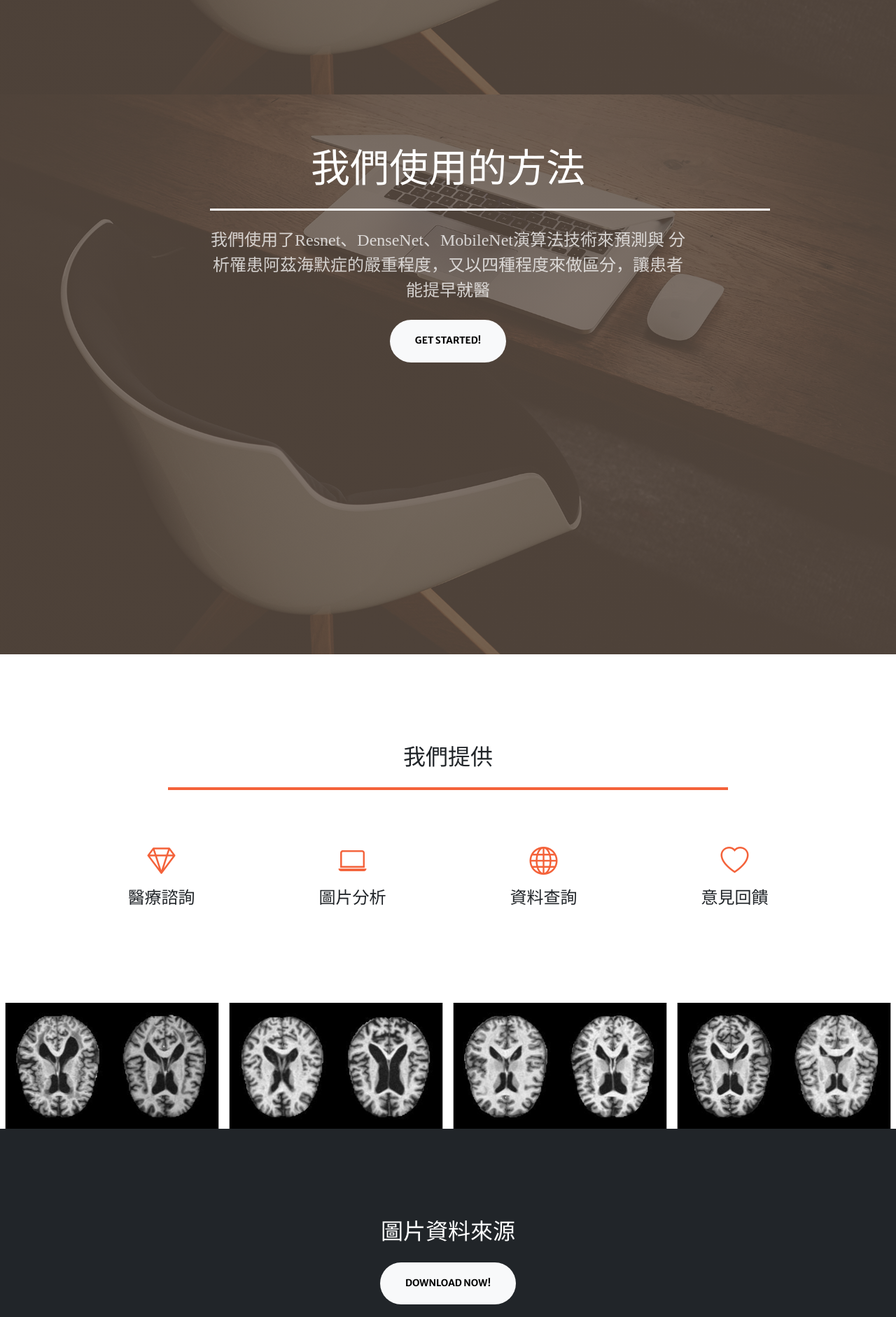
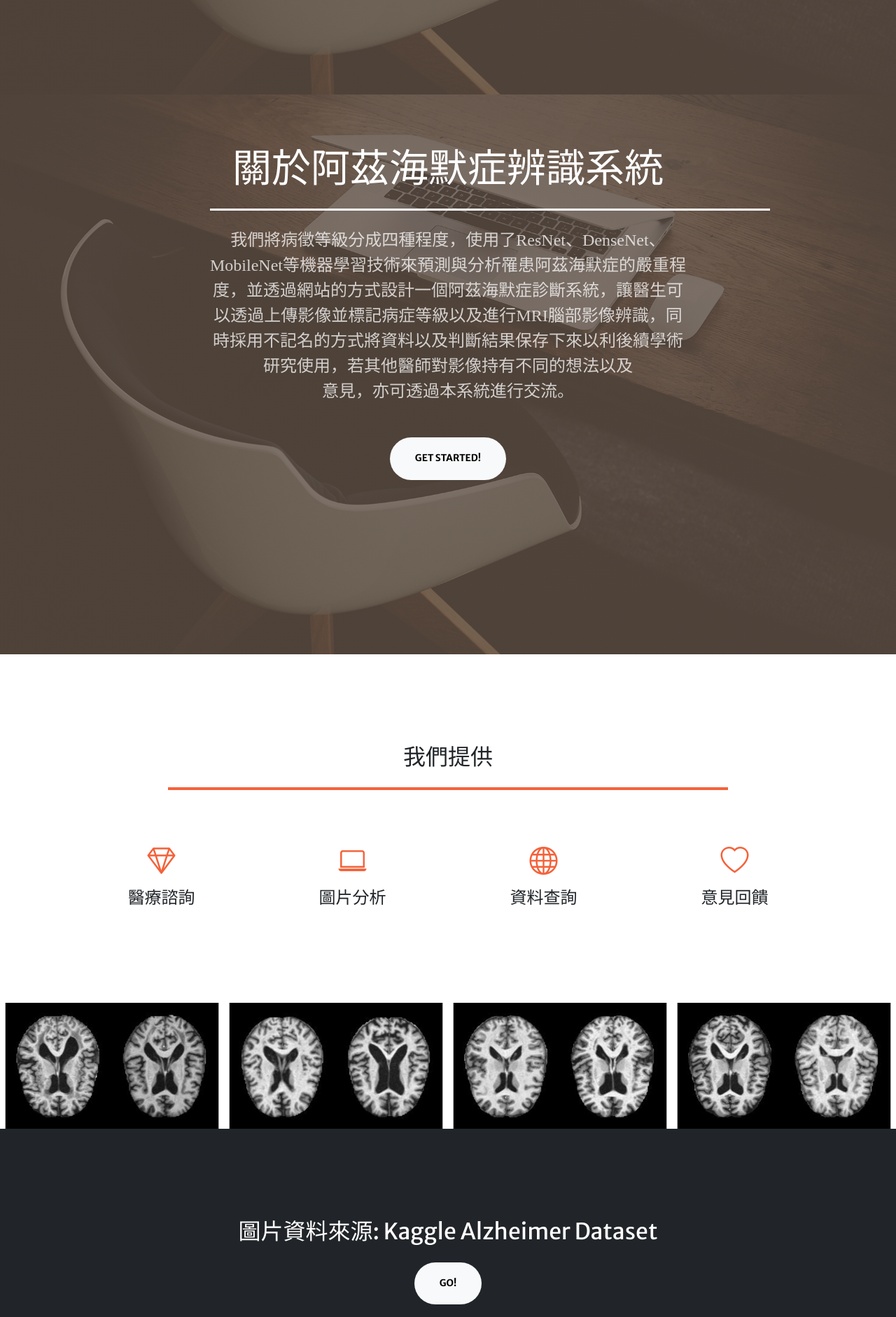
Before and after one commit to cycnqu/Alzheimer_web, a Django app: template Alzheimer_web/templates/index.html in a window 1280 px wide. Shown: the part 665-2547 px from the top of the page at 70% size. Run offline with Django 4.2, Linux system fonts and the light colour scheme; the template is opened without the code that fills it, so the values that code supplies are empty, except form fields; form fields are guessed from the names that the template uses; some libraries are stand-ins or nearby versions.

Commit message:
20220527

```diff
--- a/Alzheimer_web/templates/index.html
+++ b/Alzheimer_web/templates/index.html
@@ -70,10 +70,16 @@
                 <div class="container px-4 px-lg-5">
                     <div class="row gx-4 gx-lg-5 justify-content-center">
                         <div class="col-lg-8 text-center">
-                            <h1 class="text-white font-weight-bold" >我們使用的方法</h1>
+                            <h1 class="text-white font-weight-bold" >關於阿茲海默症辨識系統</h1>
                             <!--<hr class="divider divider-light"/>-->
                             <hr style="width:800px;background-color: #fff;;height: 0.2rem;margin: 1.5rem auto;opacity: 1;" />
-                            <p class="text-white-75 mb-4" style="font-size:24px;font-family:DFKai-sb;">我們使用了Resnet、DenseNet、MobileNet演算法技術來預測與 分析罹患阿茲海默症的嚴重程度，又以四種程度來做區分，讓患者能提早就醫</p>
+                            <p class="text-white-75 mb-4" style="font-size:24px;font-family:DFKai-sb;">我們將病徵等級分成四種程度，使用了ResNet、DenseNet、MobileNet等機器學習技術來預測與分析罹患阿茲海默症的嚴重程度，並透過網站的方式設計一個阿茲海默症診斷系統，讓醫生可以透過上傳影像並標記病症等級以及進行MRI腦部影像辨識，同時採用不記名的方式將資料以及判斷結果保存下來以利後續學術研究使用，若其他醫師對影像持有不同的想法以及<br>意見，亦可透過本系統進行交流。
+                            </p>
+                            <!--<div class="col-lg-3 col-sm-3">
+                                <img class="img-fluid" src="{% static 'img/resnet.PNG'%}" alt="..." />
+                            </div>
+                        -->
+                        <br>
                             <a class="btn btn-light btn-xl" href="/upload/">Get Started!</a>
                         </div>
                     </div>
@@ -163,8 +169,8 @@
         <!-- Call to action-->
         <section class="page-section bg-dark text-white">
             <div class="container px-4 px-lg-5 text-center">
-                <h2 class="mb-4">圖片資料來源</h2>
-                <a class="btn btn-light btn-xl" href="https://www.kaggle.com/datasets/tourist55/alzheimers-dataset-4-class-of-images">Download Now!</a>
+                <h2 class="mb-4">圖片資料來源: Kaggle Alzheimer Dataset</h2>
+                <a class="btn btn-light btn-xl" href="https://www.kaggle.com/datasets/tourist55/alzheimers-dataset-4-class-of-images">Go!</a>
             </div>
         </section>
         <!-- Contact-->
@@ -175,7 +181,7 @@
                         <h2 class="mt-0">Let's Get In Touch!</h2>
                         <!--<hr class="divider" />-->
                         <hr style="width:100%;background-color: #f4623a;height: 0.2rem;opacity: 1;" />
-                        <p class="text-muted mb-5">Ready to start your next project with us? Send us a messages and we will get back to you as soon as possible!</p>
+                        <p class="text-muted mb-5">歡迎任何的意見回饋以及回覆，讓我們更完美。</p>
                     </div>
                 </div>
                 <div class="row gx-4 gx-lg-5 justify-content-center mb-5">
```
Also changed, not shown: Alzheimer_web/static/img/resnet.PNG (added), 1 other file.
